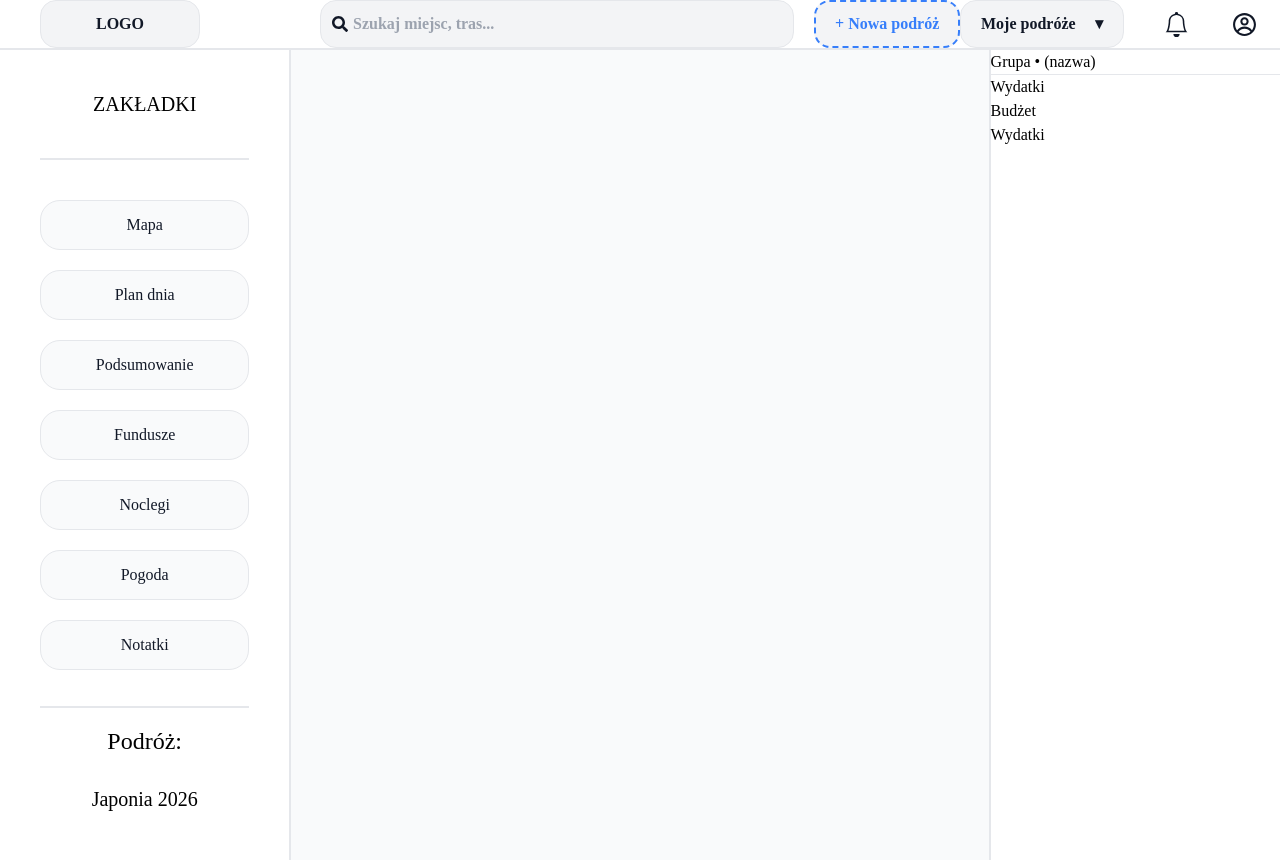
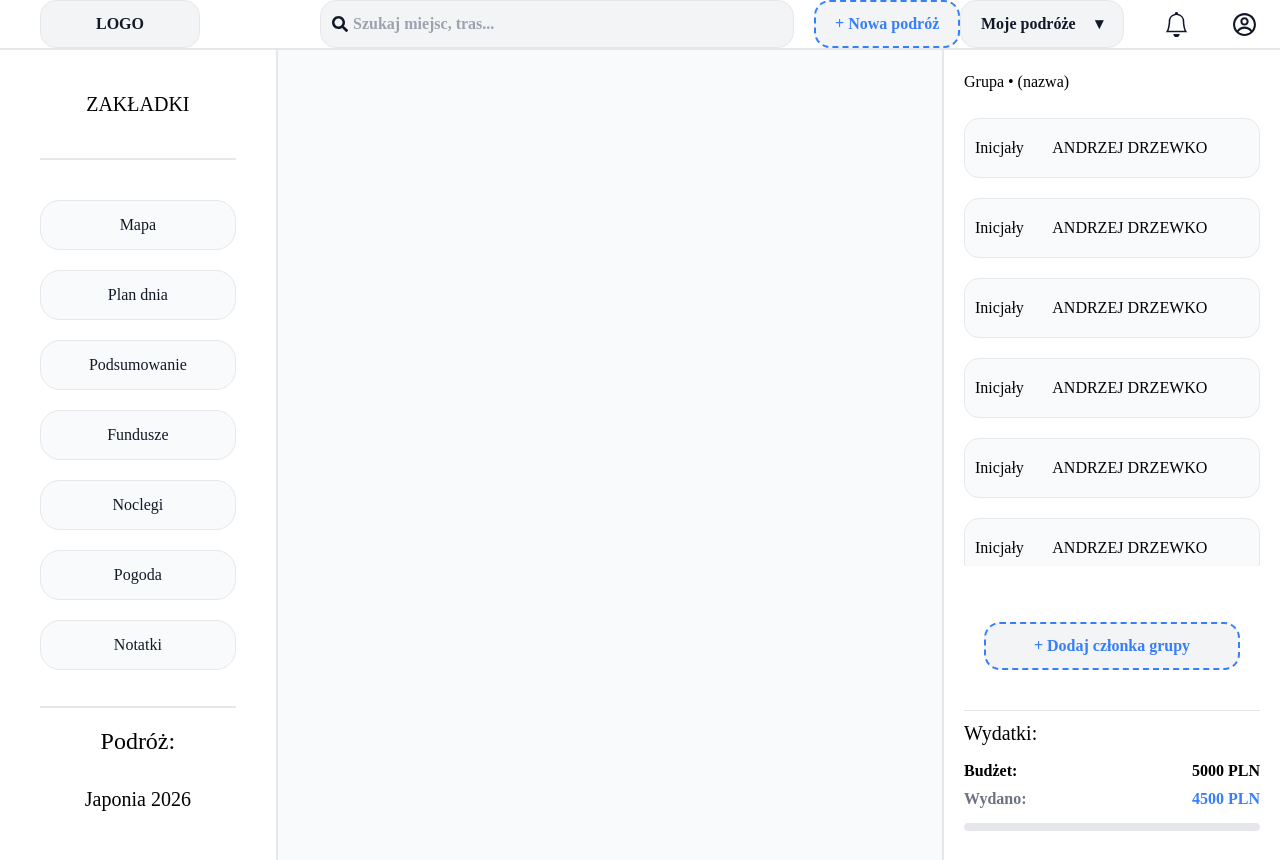
Before and after one commit to Planner-Project-DM/Planner-frontend, a React (Vite) app: page / in a window 1280 px wide. Built offline with nearby package versions, Linux system fonts and the light colour scheme; a web font is replaced by a local one.

Commit message:
Added: - SocialBar style - TripNavbar style

```diff
--- a/src/components/Navbar.jsx
+++ b/src/components/Navbar.jsx
@@ -18,7 +18,7 @@ export default function Navbar(){
                     <FaSearch className="absolute left-3 top-1/2 -translate-y-1/2" />
                     <input className={"pl-8 bg-bg-input flex items-center h-12 w-full rounded-2xl p-5 border border-b-border-col"} placeholder="Szukaj miejsc, tras..." />
                 </div>
-                <button className={"border-2 h-12 border-accent border-dashed text-accent bg-bg-input rounded-2xl w-44"}>
+                <button className={"border-2 h-12 border-accent border-dashed text-accent bg-bg-input rounded-2xl w-44 hover:text-bg-input hover:bg-accent "}>
                     <p> + Nowa podróż</p>
                 </button>
             </div>
--- a/src/components/SocialBar.jsx
+++ b/src/components/SocialBar.jsx
@@ -1,19 +1,58 @@
 import {useState, useEffect} from 'react';
 
-export default function TripNavbar (){
+export default function TripNavbar() {
 
-    return(
-        <main className={"bg-bg-card w-full h-full"}>
-            <p>Grupa • (nazwa)</p>
-            <div>
-
+    return (
+        <main className="bg-bg-card w-full h-full p-5 flex flex-col">
+            <div className="flex flex-col flex-1 overflow-hidden max-h-160">
+                <div className="h-12">
+                    <p>Grupa • (nazwa)</p>
+                </div>
+                <div className="flex-1 overflow-y-scroll max-h-114 [&::-webkit-scrollbar]:hidden">
+                    <ul id="groupList" className="flex flex-col gap-5">
+                        <li><p>Inicjały</p> ANDRZEJ DRZEWKO</li>
+                        <li><p>Inicjały</p> ANDRZEJ DRZEWKO</li>
+                        <li><p>Inicjały</p> ANDRZEJ DRZEWKO</li>
+                        <li><p>Inicjały</p> ANDRZEJ DRZEWKO</li>
+                        <li><p>Inicjały</p> ANDRZEJ DRZEWKO</li>
+                        <li><p>Inicjały</p> ANDRZEJ DRZEWKO</li>
+                        <li><p>Inicjały</p> ANDRZEJ DRZEWKO</li>
+                        <li><p>Inicjały</p> ANDRZEJ DRZEWKO</li>
+                        <li><p>Inicjały</p> ANDRZEJ DRZEWKO</li>
+                        <li><p>Inicjały</p> ANDRZEJ DRZEWKO</li>
+                        <li><p>Inicjały</p> ANDRZEJ DRZEWKO</li>
+                        <li><p>Inicjały</p> ANDRZEJ DRZEWKO</li>
+                        <li><p>Inicjały</p> ANDRZEJ DRZEWKO</li>
+                        <li><p>Inicjały</p> ANDRZEJ DRZEWKO</li>
+                        <li><p>Inicjały</p> ANDRZEJ DRZEWKO</li>
+                        <li><p>Inicjały</p> ANDRZEJ DRZEWKO</li>
+                        <li><p>Inicjały</p> ANDRZEJ DRZEWKO</li>
+                        <li><p>Inicjały</p> ANDRZEJ DRZEWKO</li>
+                        <li><p>Inicjały</p> ANDRZEJ DRZEWKO</li>
+                        <li><p>Inicjały</p> ANDRZEJ DRZEWKO</li>
+                    </ul>
+                </div>
+                <div className="p-5 flex justify-center items-center h-24 pt-20">
+                    <button className="h-12 w-64 border-2 border-accent border-dashed text-accent bg-bg-input rounded-2xl
+                     hover:text-bg-input hover:bg-accent font-bold">+ Dodaj członka grupy
+                    </button>
+                </div>
             </div>
             <hr/>
-            <p>Wydatki</p>
-            <ol>
-                <li>Budżet</li>
-                <li>Wydatki</li>
-            </ol>
+            <div className="shrink-0 flex flex-col gap-3">
+                <p className={"flex text-xl mt-2"}>Wydatki:</p>
+                <div className={"flex flex-col gap-1"}>
+                    <div className={"flex justify-between"}>
+                        <p className={"font-bold"}>Budżet:</p>
+                        <p className={"font-bold"}>5000 PLN</p>
+                    </div>
+                    <div className={"flex justify-between"}>
+                        <p className={"text-text-secondary font-bold"}>Wydano:</p>
+                        <p className={"text-accent font-bold"}>4500 PLN</p>
+                    </div>
+                </div>
+                <hr className={"border-4 rounded"}/>
+            </div>
         </main>
     )
 }
--- a/src/components/TripNavbar.jsx
+++ b/src/components/TripNavbar.jsx
@@ -8,7 +8,7 @@ export default function TripNavbar (){
                 <h1 className={" flex justify-center text-xl items-center "}>ZAKŁADKI</h1>
                 <hr className={"border"}/>
                 <div className={"h-3/4 mb-5"}>
-                    <ul id="bookmarks">
+                    <ul id="bookmarks" className={""}>
                         <li>Mapa</li>
                         <li>Plan dnia</li>
                         <li>Podsumowanie</li>
--- a/src/index.css
+++ b/src/index.css
@@ -64,3 +64,14 @@ img {
     color: white;
     cursor: pointer;
 }
+#groupList li {
+    display: flex;
+    min-height: 60px;
+    width: 100%;
+    align-items: center;
+    background: var(--bg-main);
+    border: 1px solid var(--border);
+    border-radius: 15px;
+    padding-left: 10px;
+    gap: 10%;
+}
--- a/tailwind.config.js
+++ b/tailwind.config.js
@@ -22,6 +22,16 @@ export default {
         'register-image': "url('assets/loginScreen.png')",
       },
       height: {
+        '114': '28rem',
+        '128': '32rem',
+        '144': '36rem',
+        '160': '40rem',
+        '176': '44rem',
+        '192': '48rem',
+        '208': '52rem',
+      },
+      maxHeight: {
+        '114': '28rem',
         '128': '32rem',
         '144': '36rem',
         '160': '40rem',
```
